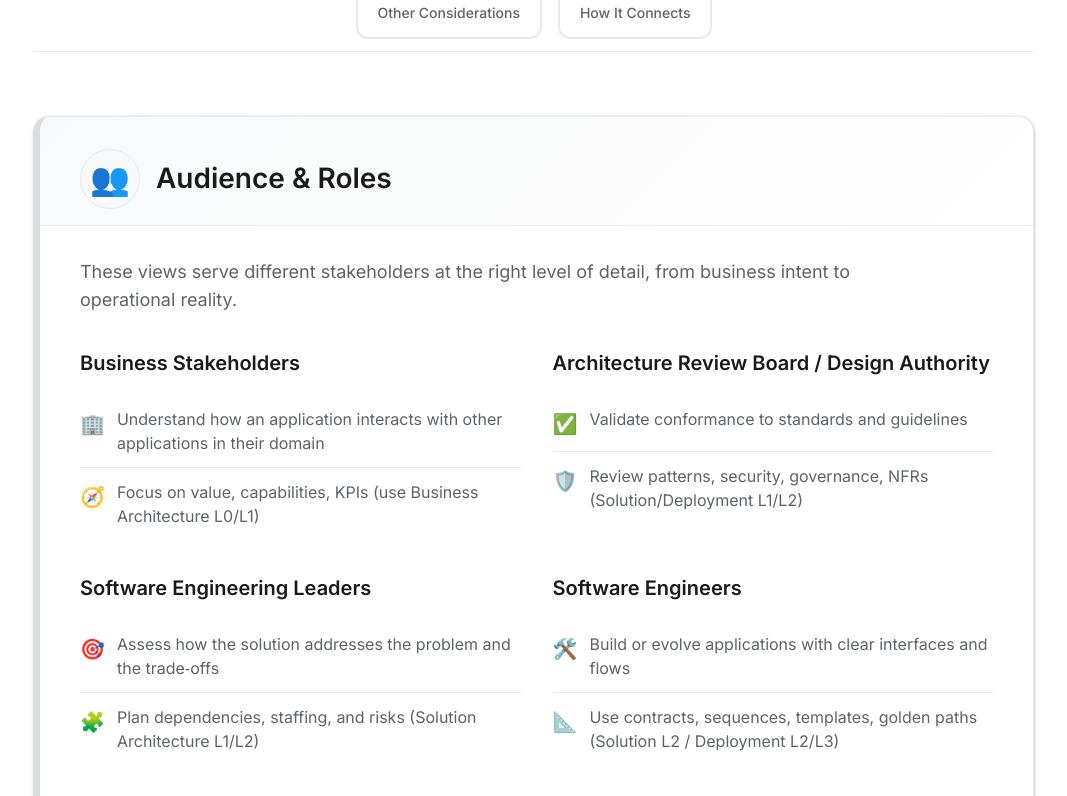
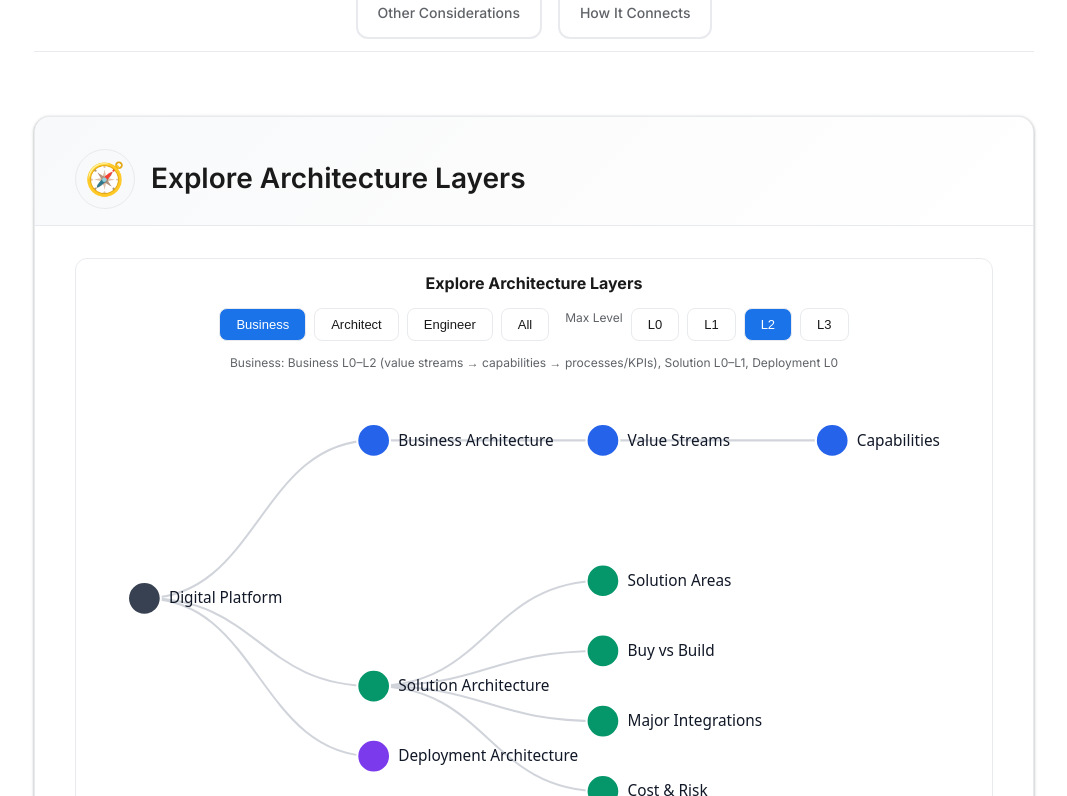
Before and after one commit to lahirugmg/digitalplatformarchitect, a Next.js app: page /solutions in a window 1280 px wide. Shown: the part 444-1240 px from the top of the page, without its empty margins (106-1173 px from the left). Built offline with nearby package versions, Linux system fonts and the light colour scheme.

Commit message:
improve pages

```diff
--- a/app/solutions/page.tsx
+++ b/app/solutions/page.tsx
@@ -1,4 +1,5 @@
 import Link from "next/link";
+import { ArchitectureExplorer } from "@/components/ArchitectureExplorer";
 
 export const metadata = {
   title: "Solutions",
@@ -27,6 +28,19 @@ export default function SolutionsPage() {
             <a href="#how-it-connects" className="toc-link">How It Connects</a>
           </nav>
         </header>
+
+        {/* Explore Architecture Layers at top */}
+        <section id="explore-architecture" className="solutions-section">
+          <div className="section-card">
+            <div className="section-header">
+              <div className="section-icon">🧭</div>
+              <h2>Explore Architecture Layers</h2>
+            </div>
+            <div className="section-content">
+              <ArchitectureExplorer />
+            </div>
+          </div>
+        </section>
 
         <section id="audience-roles" className="solutions-section">
           <div className="section-card roles-card">
```
Also changed, not shown: 1 other file (tests, documents, lock files or other folders).
